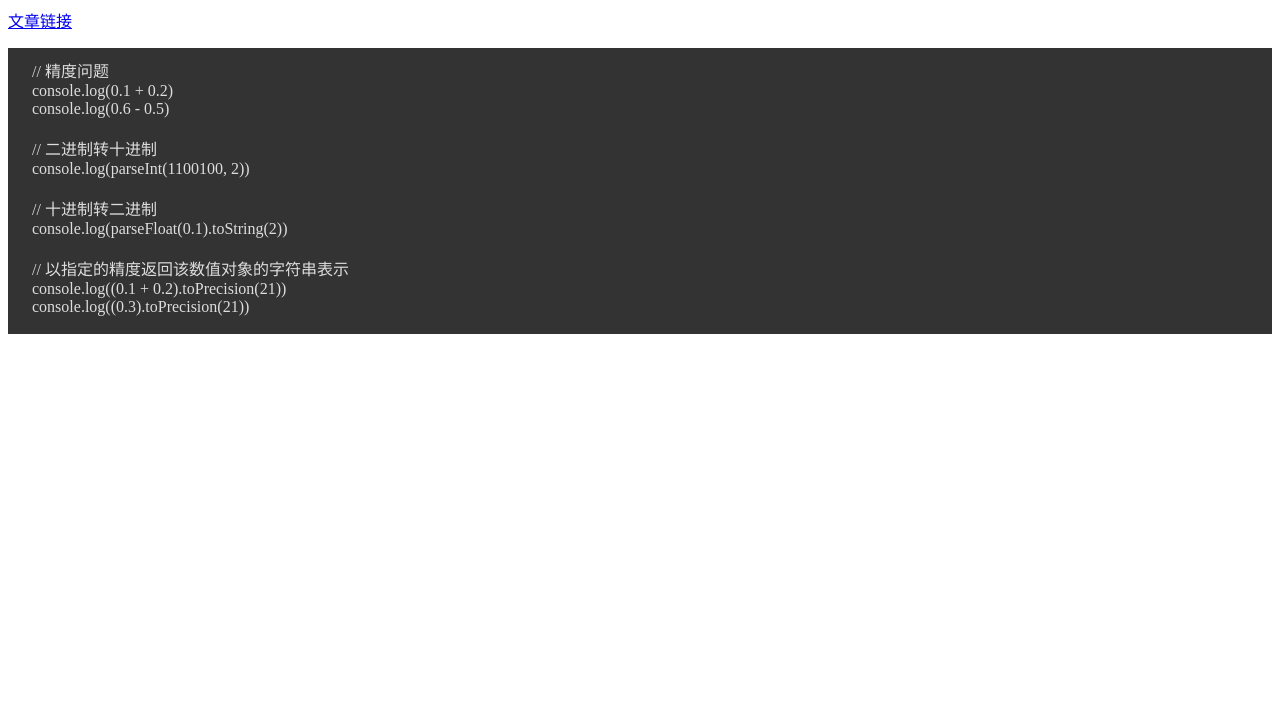
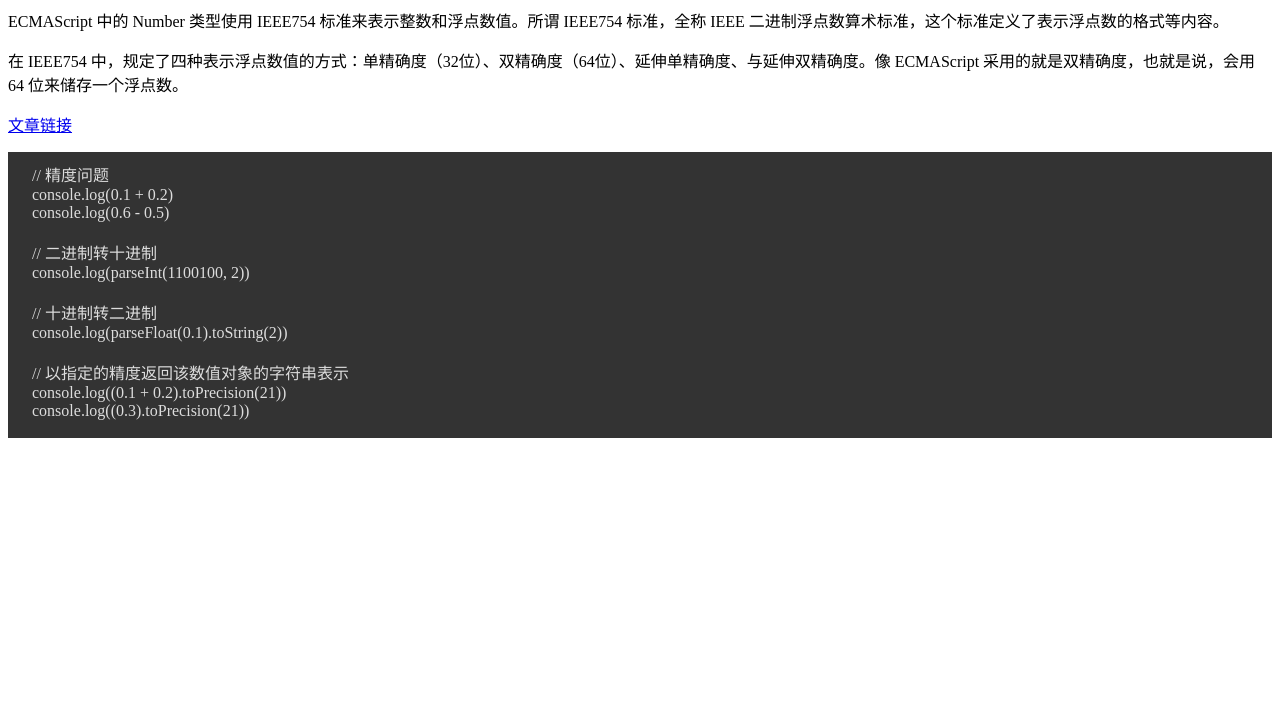
Before and after one commit to au1996/interview, a plain HTML site: page ieee754/demo1.html in a window 1280 px wide. Shown: the part 81-800 px from the top of the page. Drawn offline with Linux system fonts and the light colour scheme.

Commit message:
feat: update curry ieee754

```diff
--- a/ieee754/demo1.html
+++ b/ieee754/demo1.html
@@ -8,6 +8,15 @@
   </head>
   <body>
     <h1>浮点数精度</h1>
+    <p>
+      ECMAScript 中的 Number 类型使用 IEEE754 标准来表示整数和浮点数值。所谓 IEEE754 标准，全称 IEEE
+      二进制浮点数算术标准，这个标准定义了表示浮点数的格式等内容。
+    </p>
+    <p>
+      在 IEEE754
+      中，规定了四种表示浮点数值的方式：单精确度（32位）、双精确度（64位）、延伸单精确度、与延伸双精确度。像
+      ECMAScript 采用的就是双精确度，也就是说，会用 64 位来储存一个浮点数。
+    </p>
     <p>
       <a
         href="https://github.com/mqyqingfeng/Blog/issues/155"
```
Also changed, not shown: curry/demo1.html (+3 -0 lines).
